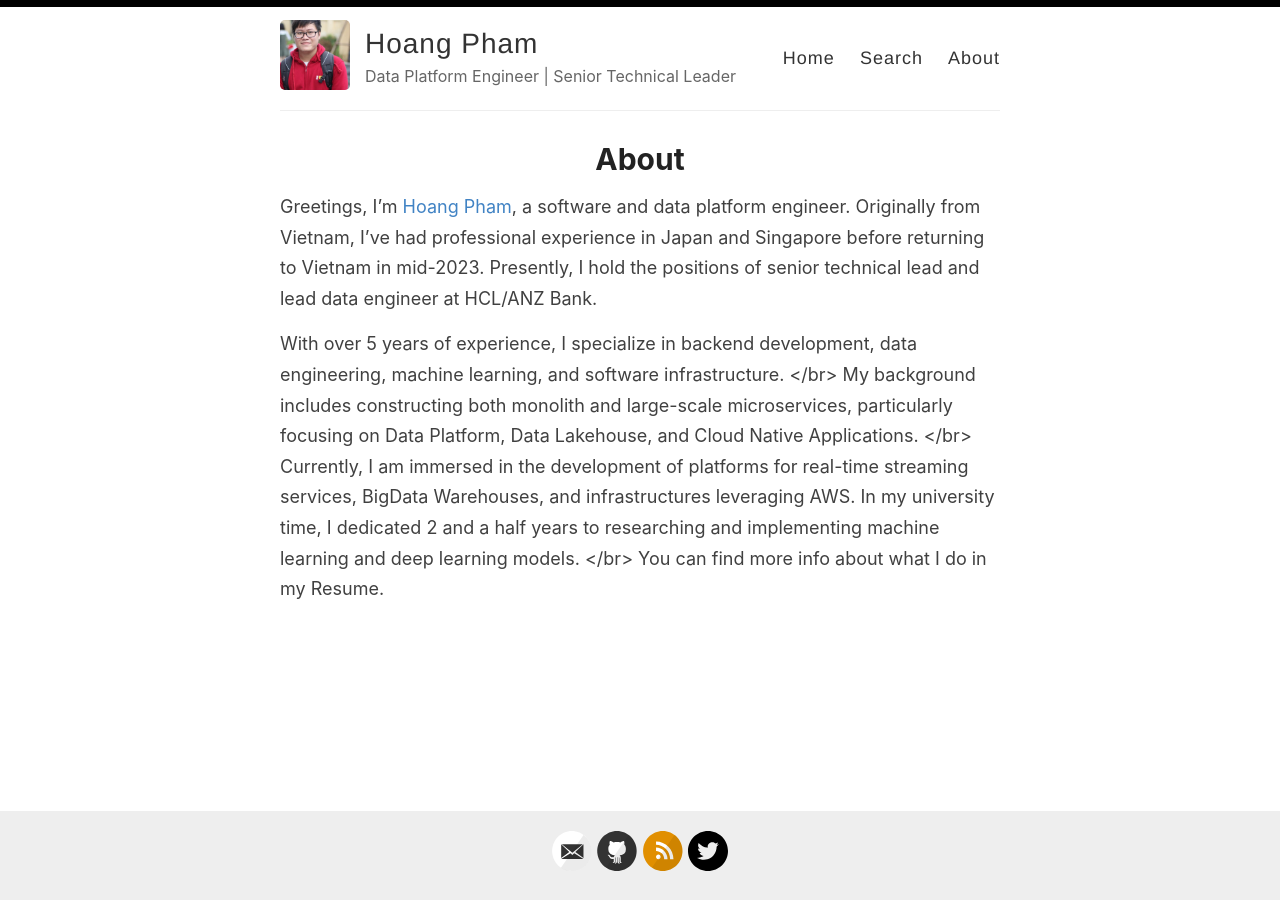
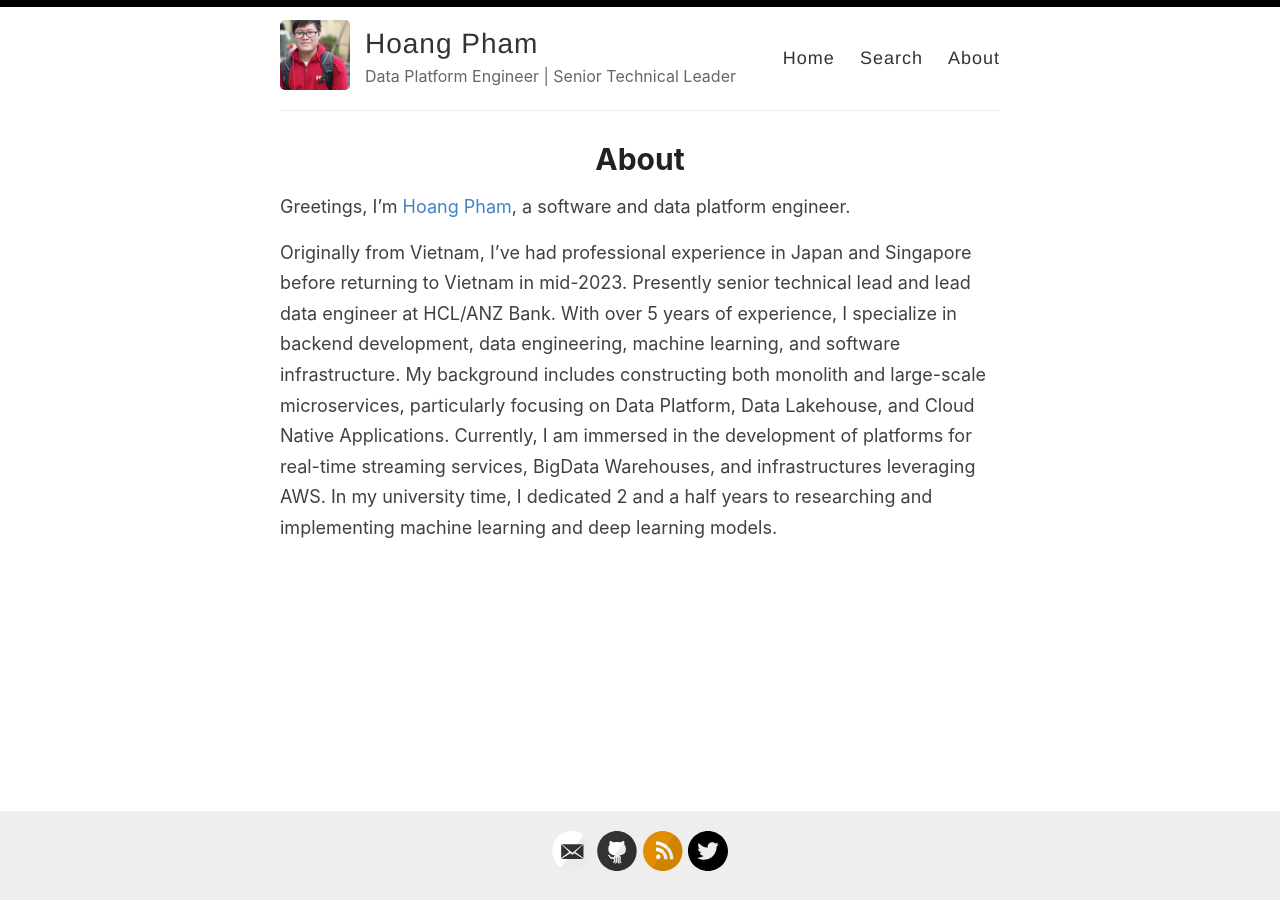
Before and after one commit to PhVHoang/phvhoang.github.io, a Jekyll site: the page built from _pages/about.md, in a window 1280 px wide. Built offline with Jekyll 4.4.1, drawn with Linux system fonts in a browser that asks for light colours.

Commit message:
fix about (#4)
* fix: update about

Signed-off-by: Hoang Pham <a2k40pbc@gmail.com>

```diff
--- a/_layouts/default.html
+++ b/_layouts/default.html
@@ -29,10 +29,8 @@
 
             <nav>
               <a href="{{ site.baseurl }}/">Home</a>
-<!--              <a href="{{ site.baseurl }}/getting-started">Getting Started</a>-->
               <a href="{{ site.baseurl }}/search">Search</a>
               <a href="{{ site.baseurl }}/about">About</a>
-<!--              <a href="{{ site.baseurl }}/archive">Archive</a>-->
             </nav>
           </header>
         </div>
--- a/_pages/about.md
+++ b/_pages/about.md
@@ -3,10 +3,9 @@ layout: page
 title: About
 permalink: /about/
 ---
-Greetings, I'm [Hoang Pham](https://www.linkedin.com/in/hoang-pham-770010128/), a software and data platform engineer. Originally from Vietnam, I've had professional experience in Japan and Singapore before returning to Vietnam in mid-2023. Presently, I hold the positions of senior technical lead and lead data engineer at HCL/ANZ Bank.
+Greetings, I'm [Hoang Pham](https://www.linkedin.com/in/hoang-pham-770010128/), a software and data platform engineer.
 
-With over 5 years of experience, I specialize in backend development, data engineering, machine learning, and software infrastructure. </br>
-My background includes constructing both monolith and large-scale microservices, particularly focusing on Data Platform, Data Lakehouse, and Cloud Native Applications. </br>
+Originally from Vietnam, I've had professional experience in Japan and Singapore before returning to Vietnam in mid-2023. Presently senior technical lead and lead data engineer at HCL/ANZ Bank.
+With over 5 years of experience, I specialize in backend development, data engineering, machine learning, and software infrastructure.
+My background includes constructing both monolith and large-scale microservices, particularly focusing on Data Platform, Data Lakehouse, and Cloud Native Applications.
 Currently, I am immersed in the development of platforms for real-time streaming services, BigData Warehouses, and infrastructures leveraging AWS. In my university time, I dedicated 2 and a half years to researching and implementing machine learning and deep learning models.
-</br>
-You can find more info about what I do in my Resume.
```
